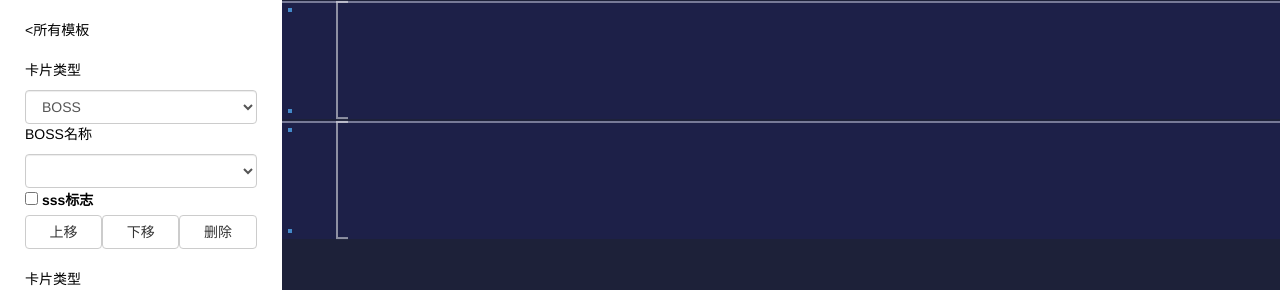
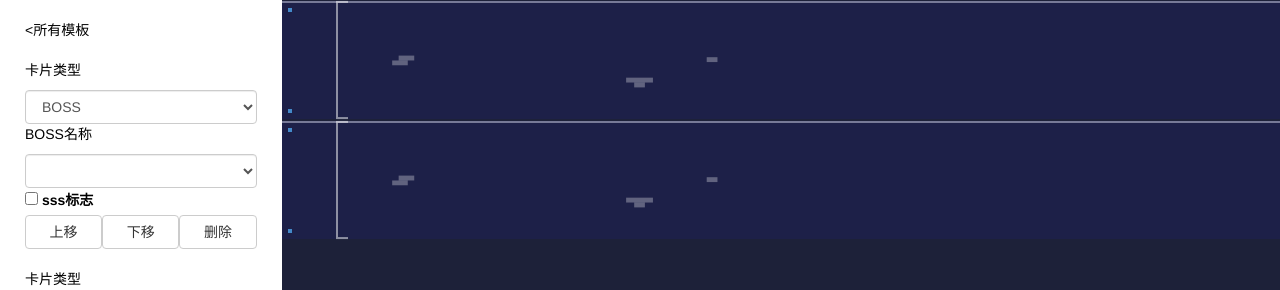
Before and after one commit to asd233/honkai3-pictureeditor, a Vue app: page /#/team in a window 1280 px wide. Shown: the top 290 px of the page. Built offline with nearby package versions, Linux system fonts and the light colour scheme.

Commit message:
完成boss部分

```diff
--- a/src/assets/bosspath.json
+++ b/src/assets/bosspath.json
@@ -2,11 +2,107 @@
     "paths": [
         {
             "bossName": "支配之律者-乌合之众",
-            "path": "//static.3rdguide.com/image/data/uploads/all/202006/255e513ff45.png"
+            "path": "//static.3rdguide.com/image/data/uploads/all/202109/a96ceae2e94.png"
         },
         {
             "bossName": "MHT-3B 天堂使者",
             "path": "//static.3rdguide.com/image/data/uploads/all/202107/107c4df0d95.png"
+        },
+        {
+            "bossName": "奔狼的领主",
+            "path": "//static.3rdguide.com/image/data/uploads/all/202106/9afdef259ae.png"
+        },
+        {
+            "bossName": "八重霞",
+            "path": "//static.3rdguide.com/image/data/uploads/all/202104/32e3465f259.png"
+        },
+        {
+            "bossName": "科亚特尔-复生之影",
+            "path": "//static.3rdguide.com/image/data/uploads/all/202102/27d799806d8.png"
+        },
+        {
+            "bossName": "陨冰之律者",
+            "path": "//static.3rdguide.com/image/data/uploads/all/202011/9fc53459571.png"
+        },
+        {
+            "bossName": "祸斗",
+            "path": "//static.3rdguide.com/image/data/uploads/all/202008/5f955596eff.png"
+        },
+        {
+            "bossName": "辉骑士·月魄",
+            "path": "//static.3rdguide.com/image/data/uploads/all/202006/255e513ff45.png"
+        },
+        {
+            "bossName": "托纳提乌·噬日之影",
+            "path": "//static.3rdguide.com/image/data/uploads/all/202002/405aafdb185.png"
+        },
+        {
+            "bossName": "吼姆王",
+            "path": "//static.3rdguide.com/image/data/uploads/all/202001/4d519ef22b5.png"
+        },
+        {
+            "bossName": "卡莲",
+            "path": "//static.3rdguide.com/image/data/uploads/all/202001/f6fe06008fe.png"
+        },
+        {
+            "bossName": "绯狱丸",
+            "path": "//static.3rdguide.com/image/data/uploads/all/202001/8b8ac101257.png"
+        },
+        {
+            "bossName": "海姆达尔",
+            "path": "//static.3rdguide.com/image/data/uploads/all/201910/bb7eb6ce47d.png"
+        },
+        {
+            "bossName": "湮灭沉灵",
+            "path": "//static.3rdguide.com/image/data/uploads/all/201910/f7c91ebd2be.png"
+        },
+        {
+            "bossName": "苍骑士·月魂",
+            "path": "//static.3rdguide.com/image/data/uploads/all/201910/35f412ea045.png"
+        },
+        {
+            "bossName": "教父军团",
+            "path": "//static.3rdguide.com/image/data/uploads/all/201910/097aae13191.png"
+        },
+        {
+            "bossName": "特里波卡",
+            "path": "//static.3rdguide.com/image/data/uploads/all/201910/08e2e263191.png"
+        },
+        {
+            "bossName": "贝纳勒斯",
+            "path": "//static.3rdguide.com/image/data/uploads/all/201909/64022c560e1.png"
+        },
+        {
+            "bossName": "姬麟·黑",
+            "path": "//static.3rdguide.com/image/data/uploads/all/201909/10889b04305.png"
+        },
+        {
+            "bossName": "空之律者",
+            "path": "//static.3rdguide.com/image/data/uploads/all/201909/10889b04305.png"
+        },
+        {
+            "bossName": "MHT-3和平使者",
+            "path": "//static.3rdguide.com/image/data/uploads/all/201909/057696404c3.png"
+        },
+        {
+            "bossName": "阿湿波",
+            "path": "//static.3rdguide.com/image/data/uploads/all/201909/f6488ba6170.png"
+        },
+        {
+            "bossName": "地藏御魂",
+            "path": "//static.3rdguide.com/image/data/uploads/all/201909/7941ecde49c.png"
+        },
+        {
+            "bossName": "赫菲斯托斯",
+            "path": "//static.3rdguide.com/image/data/uploads/all/201909/02006eaedc9.png"
+        },
+        {
+            "bossName": "影骑士·月轮",
+            "path": "//static.3rdguide.com/image/data/uploads/all/201909/be31647308c.png"
+        },
+        {
+            "bossName": "帕凡提",
+            "path": "//static.3rdguide.com/image/data/uploads/all/201909/6f317b82dab.png"
         }
     ]
 }
--- a/src/components/teamView/viewBoss.vue
+++ b/src/components/teamView/viewBoss.vue
@@ -1,6 +1,52 @@
 <template>
-  <div>
-    <img src="../../assets/team/boss-bg.png"
-         alt="">
+  <div id="viewBoss">
+    <img :src="boss.select.path"
+         id="bossImg"
+         class="abs">
+    <img src="../../assets/team/boss-cover.png"
+         id="bossCover"
+         class="abs">
+    <span class="abs">{{boss.select.bossName}}</span>
+    <img src="../../assets/team/sss.png"
+         id="sss"
+         class="abs"
+         v-if="boss.tag">
   </div>
 </template>
+<script>
+export default {
+  props: [
+    "boss"
+  ]
+}
+</script>
+<style lang="less">
+.abs {
+  position: absolute;
+}
+#viewBoss {
+  position: relative;
+  width: 1080px;
+  height: 120px;
+  background-image: url("../../assets/team/boss-bg.png");
+  > #bossImg {
+    top: 12px;
+    left: 120px;
+  }
+  > #bossCover {
+    top: 55px;
+    left: 110px;
+  }
+  > #sss {
+    top: 10px;
+    right: 275px;
+  }
+  > span {
+    top: 30px;
+    right: 200px;
+    font-size: 38px;
+    font-weight: 700;
+    color: #fff;
+  }
+}
+</style>
--- a/src/views/Team.vue
+++ b/src/views/Team.vue
@@ -33,7 +33,8 @@
       <div id="img">
         <component :is='"view"+item.cardType'
                    v-for="(item) in card"
-                   :key="'view'+item.index">
+                   :key="'view'+item.index"
+                   :boss="card[item.index].cardData">
         </component>
       </div>
     </div>
@@ -54,12 +55,20 @@ export default {
       card: [
         {
           cardType: "Boss",
-          cardData: {},
+          cardData: {
+            select: {
+              bossName: ""
+            }
+          },
           index: 0
         },
         {
           cardType: "Boss",
-          cardData: {},
+          cardData: {
+            select: {
+              bossName: ""
+            }
+          },
           index: 1
         },
       ],
@@ -69,7 +78,11 @@ export default {
     addCard() {
       this.card.push({
         cardType: "Boss",
-        cardData: {},
+        cardData: {
+          select: {
+            bossName: ""
+          }
+        },
         index: this.card.length
       })
     },
@@ -124,7 +137,6 @@ export default {
 <style lang="less">
 #team {
   display: flex;
-  flex-direction: initial;
   text-align: left;
 }
 #sidebar {
```
Also changed, not shown: src/assets/team/sss.png (added).
